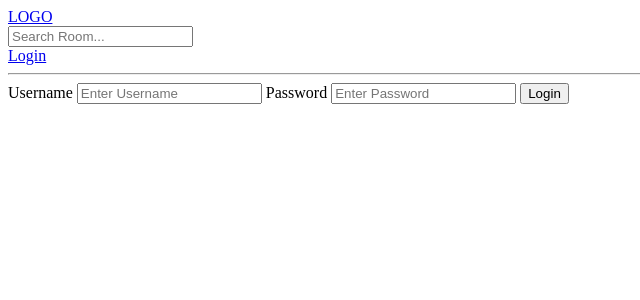
After one commit to Anonymous-Technopath/Study-Chat-Website, a Django app: page /login/ in a window 1280 px wide. The commit adds this page. Shown: the top 300 px of the page, without its empty margins (0-640 px from the left). Run offline with Django 4.2, Linux system fonts and the light colour scheme.

Commit message:
added login option and created a login_register.html page for letting user login, modified view.py for the same and also added error message to be displayed in case the username does not exist

```diff
--- /dev/null
+++ b/base/templates/base/login_register.html
@@ -0,0 +1,20 @@
+{% extends 'main.html' %}
+
+{% block content %}
+
+<div>
+    <form method="POST" action="" >
+        {% csrf_token %}
+        <label>Username</label>
+        <input type="text" name="username" placeholder="Enter Username">
+
+        <label>Password</label>
+        <input type="password" name="password" placeholder="Enter Password">
+
+        <input type="submit" value="Login">
+
+    </form>
+</div>
+
+
+{% endblock content %}
--- a/base/urls.py
+++ b/base/urls.py
@@ -6,5 +6,7 @@ urlpatterns = [
     path('room/<str:pk>/',views.room, name='room'),
     path('create-room/',view=views.createRoom, name='create-room'),
     path('update-room/<str:pk>/',view=views.updateRoom,name='update-room'),
-    path('delete-room/<str:pk>/',view=views.deleteRoom,name='delete-room')
+    path('delete-room/<str:pk>/',view=views.deleteRoom,name='delete-room'),
+
+    path('login/',views.loginPage, name='login'),
 ]
--- a/base/views.py
+++ b/base/views.py
@@ -4,6 +4,23 @@ from django.http import HttpResponse
 from .models import Room,Topic
 from.forms import RoomForm
 from django.db.models import Q
+from django.contrib.auth.models import User
+from django.contrib import messages
+
+
+
+def loginPage(request):
+    if request.method=='POST':
+        username = request.POST.get('username')
+        password = request.POST.get('password')
+
+        try:
+            user = User.objects.get(username=username)
+        except:
+            messages.error(request,"Username does not exist.")
+    context={}
+    return render(request,'base/login_register.html',context)
+
 
 def home(request):
     q = request.GET.get('q') if request.GET.get('q')!=None else '' # here is all is selected thne q will be empty string so every topic has an empty string in it
--- a/templates/main.html
+++ b/templates/main.html
@@ -8,6 +8,14 @@
 <body>
     {% include 'navbar.html'%}
 
+    {% if messages %}
+    <ul class="messages">
+        {% for message in messages %}
+        <li>{{ message }}</li>
+        {% endfor %}
+    </ul>
+    {% endif %}
+
     {% block content %}
 
     {% endblock %}
--- a/templates/navbar.html
+++ b/templates/navbar.html
@@ -6,4 +6,5 @@
     <input type="text" name="q" placeholder="Search Room...">
 </form>
 
+<a href="{% url 'login' %}">Login</a>
 <hr>
```
Also changed, not shown: db.sqlite3.
